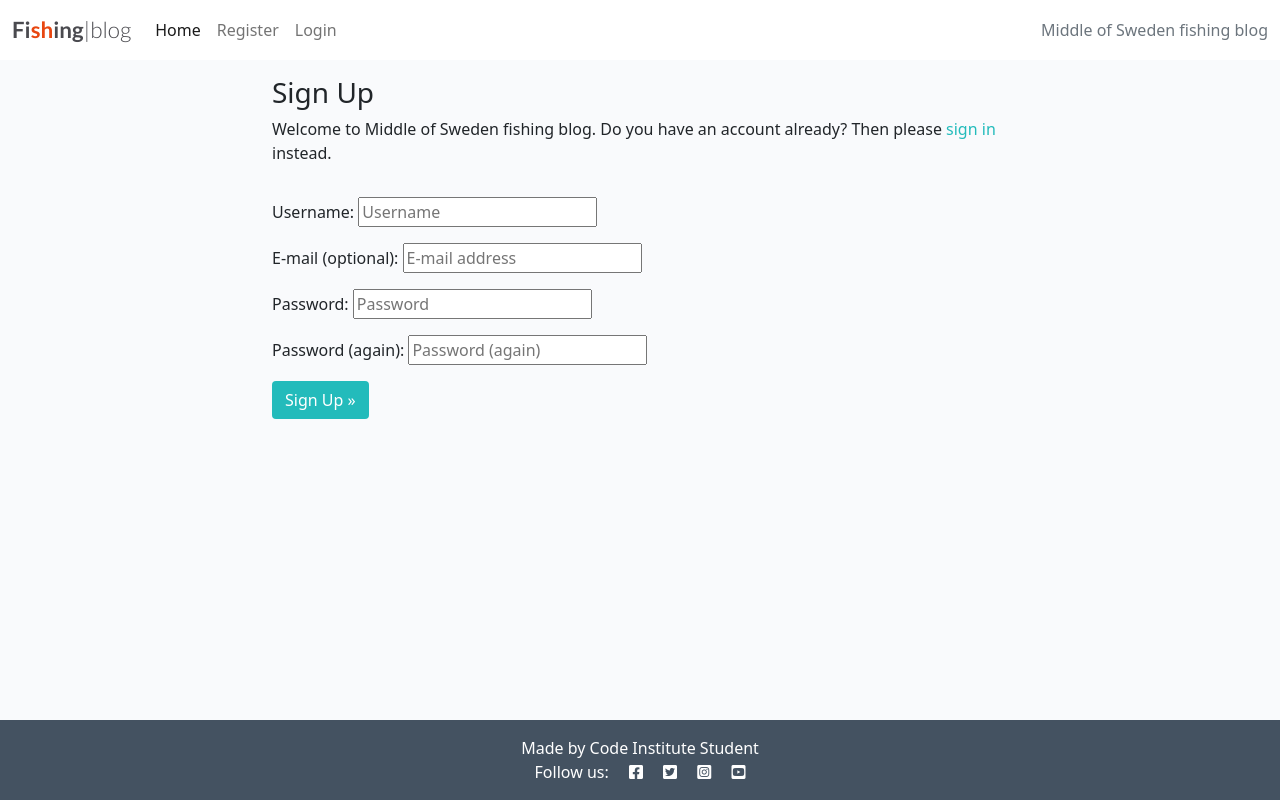
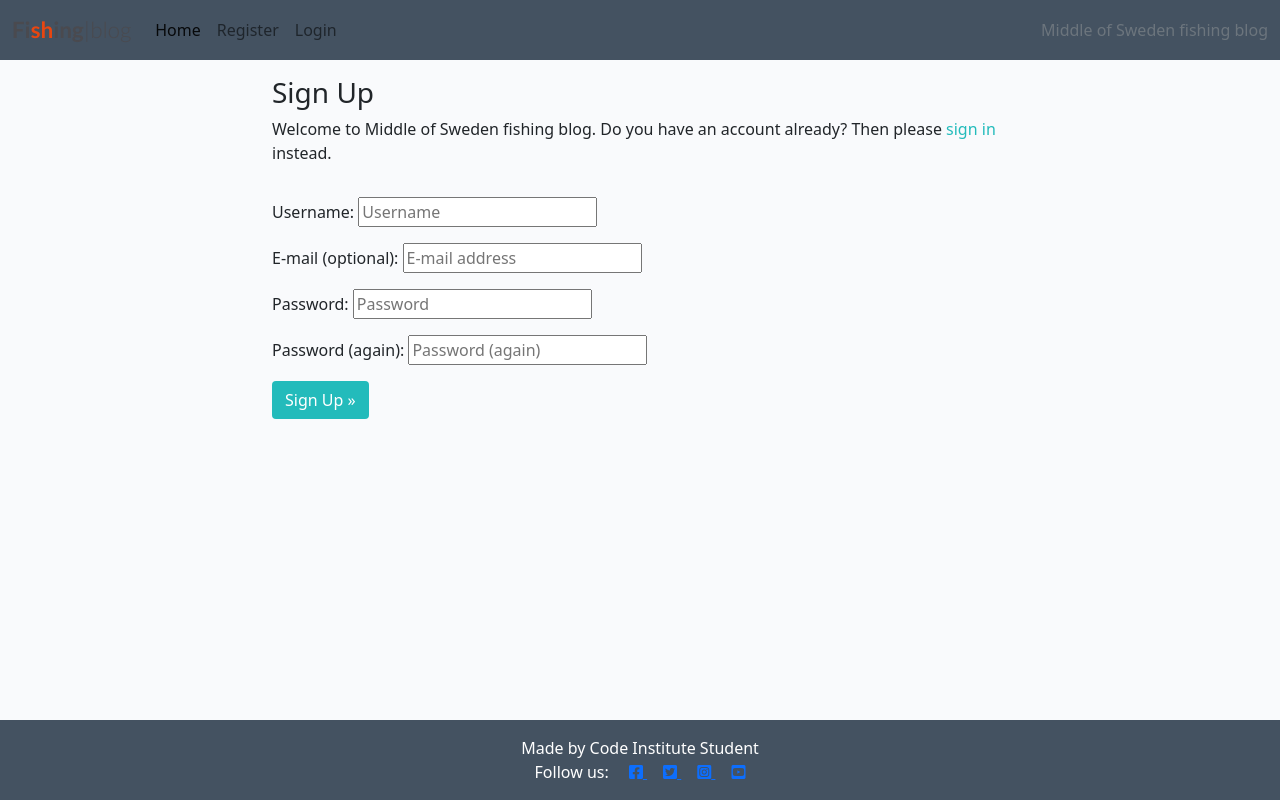
Before and after one commit to Pierreslag/fishingblog, a Django app: page /accounts/signup/ in a window 1280 px wide. Run offline with Django 3.2, Linux system fonts and the light colour scheme.

Commit message:
Add links to social media and works

```diff
--- a/templates/base.html
+++ b/templates/base.html
@@ -24,7 +24,7 @@
 
     <!-- Navigation -->
 
-    <nav class="navbar navbar-expand-lg navbar-light bg-white">
+    <nav class="navbar navbar-expand-lg navbar-light dark-bg">
         <div class="container-fluid">
             <a class="navbar-brand" href="{% url 'home' %}"><span class="brand">Fi<span class="red-sh">sh</span>ing<span
                         class="thin">|blog</span></span></span></a>
@@ -80,10 +80,18 @@
     <footer class="footer mt-auto py-3 dark-bg">
         <p class="m-0 text-center text-white">Made by Code Institute Student</p>
         <p class="m-0 text-center text-white">Follow us:
-            <i class="fab fa-facebook-square ms-3"></i>
-            <i class="fab fa-twitter-square ms-3"></i>
-            <i class="fab fa-instagram-square ms-3"></i>
-            <i class="fab fa-youtube-square ms-3"></i>
+            <a href="https://www.facebook.com" target="_blank">
+                <i class="fab fa-facebook-square ms-3"></i>
+            </a>
+            <a href="https://twitter.com" target="_blank">
+                <i class="fab fa-twitter-square ms-3"></i>
+            </a>
+            <a href="https://www.instagram.com" target="_blank">
+                <i class="fab fa-instagram-square ms-3"></i>
+            </a>
+            <a href="https://www.youtube.com" target="_blank">
+                <i class="fab fa-youtube-square ms-3"></i>
+            </a>
         </p>
     </footer>
     <script>
```
